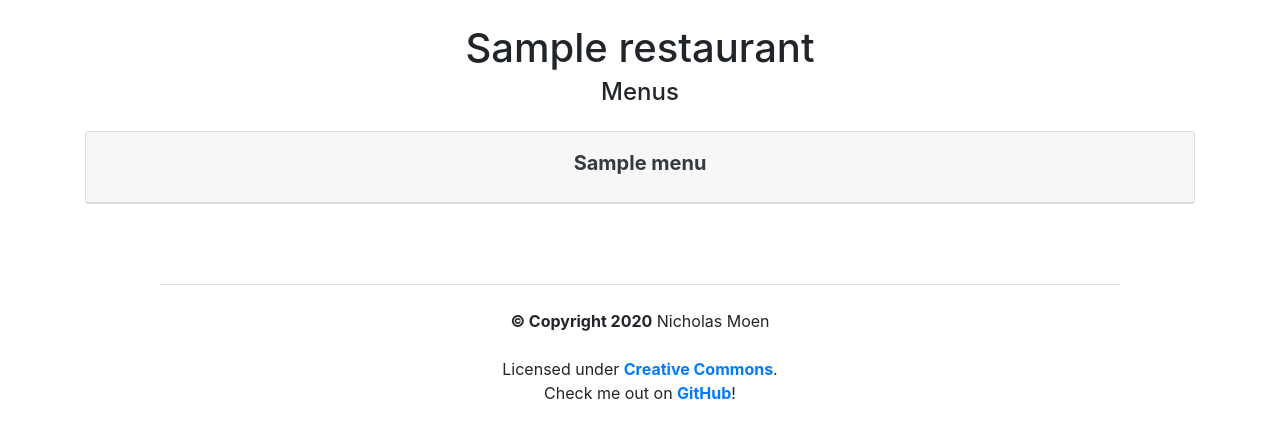
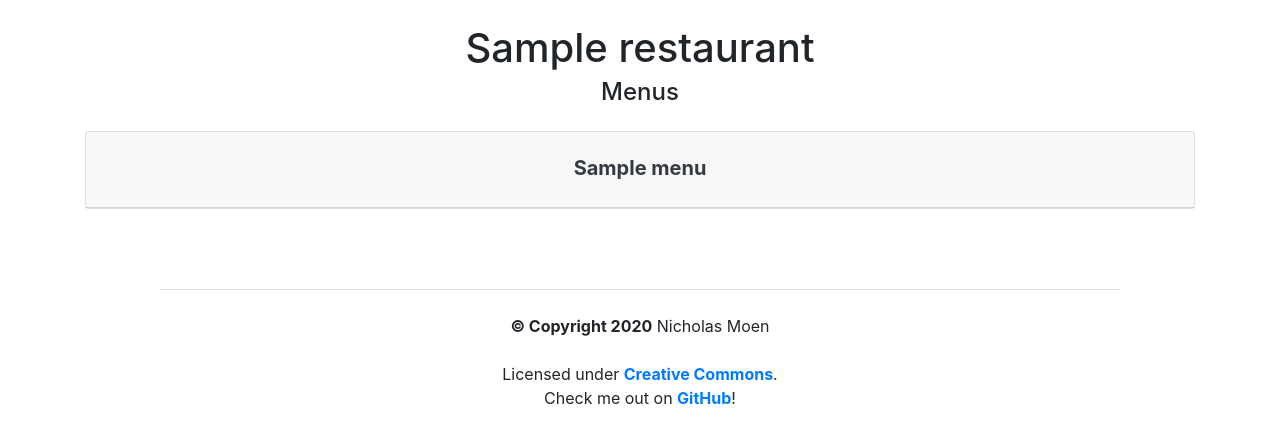
Before and after one commit to arcanemachine/django-menu-maker, a Django app: a page that uses restaurants/templates/restaurants/restaurant_detail.html in a window 1280 px wide. Shown: the part 56-491 px from the top of the page. Run offline with Django 3.2, Linux system fonts and the light colour scheme; tables that the repository leaves empty hold one stand-in row (values such as "Sample post").

Commit message:
Add small bottom margin so text is centered vertically

```diff
--- a/restaurants/templates/restaurants/restaurant_detail.html
+++ b/restaurants/templates/restaurants/restaurant_detail.html
@@ -24,8 +24,8 @@
   <div class="mt-2" id="accordion">
     <div class="card">
       <div class="card-header {% if not menu.menusection_set.count %}bg-warning{% endif %}" id="headingMenu{{ forloop.counter }}">
-        <div class="mb-0 text-center">
-          <button class="btn btn-link collapsed text-center" data-toggle="collapse" data-target="#collapseMenu{{ forloop.counter }}" aria-expanded="true" aria-controls="collapseCoursesAndCertificates">
+        <div class="text-center" style="margin-top: 0.3em;">
+          <button class="btn btn-link collapsed" data-toggle="collapse" data-target="#collapseMenu{{ forloop.counter }}" aria-expanded="true" aria-controls="collapseCoursesAndCertificates">
             <h5 class="font-weight-bold text-dark">{{ menu.name }}
 
       {% if user in restaurant.admin_users.all and not request.GET.view_as_customer == '1' %}
@@ -47,7 +47,6 @@
           <ul class="pt-2 pb-4">
             {% for menuitem in menusection.menuitem_set.all %}
             <li><a class="text-dark font-weight-bold" href="{% url 'menus:menuitem_detail' restaurant_slug=restaurant.slug menu_slug=menu.slug menusection_slug=menusection.slug menuitem_slug=menuitem.slug %}">{{ menuitem.name }}</a> - {{ menuitem.description }}</li>
-
             {% endfor %}
           </ul>
 
```
